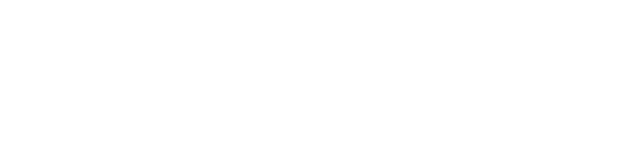
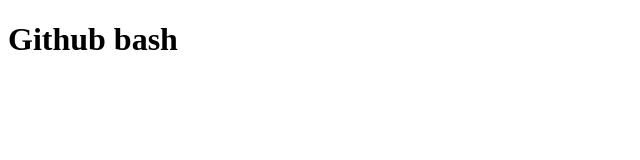
Before and after one commit to vikhyatdotdevops/gitdemo, a plain HTML site: page index.html in a window 1280 px wide. Shown: the whole page, without its empty margins (0-640 px from the left). Drawn offline with Linux system fonts and the light colour scheme.

Commit message:
index file updated

```diff
--- a/index.html
+++ b/index.html
@@ -5,5 +5,7 @@
     <meta name="viewport" content="width=device-width, initial-scale=1.0" />
     <title>Document</title>
   </head>
-  <body></body>
+  <body>
+    <h1>Github bash</h1>
+  </body>
 </html>
```
